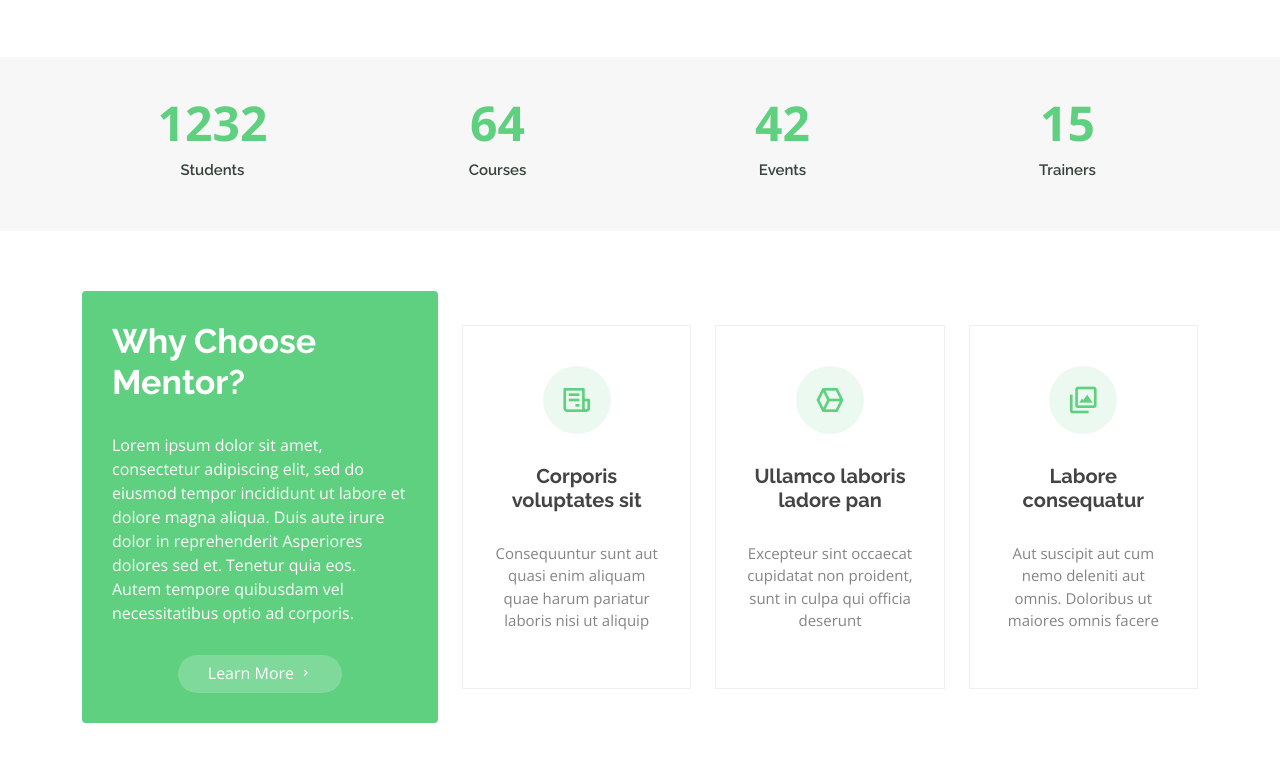
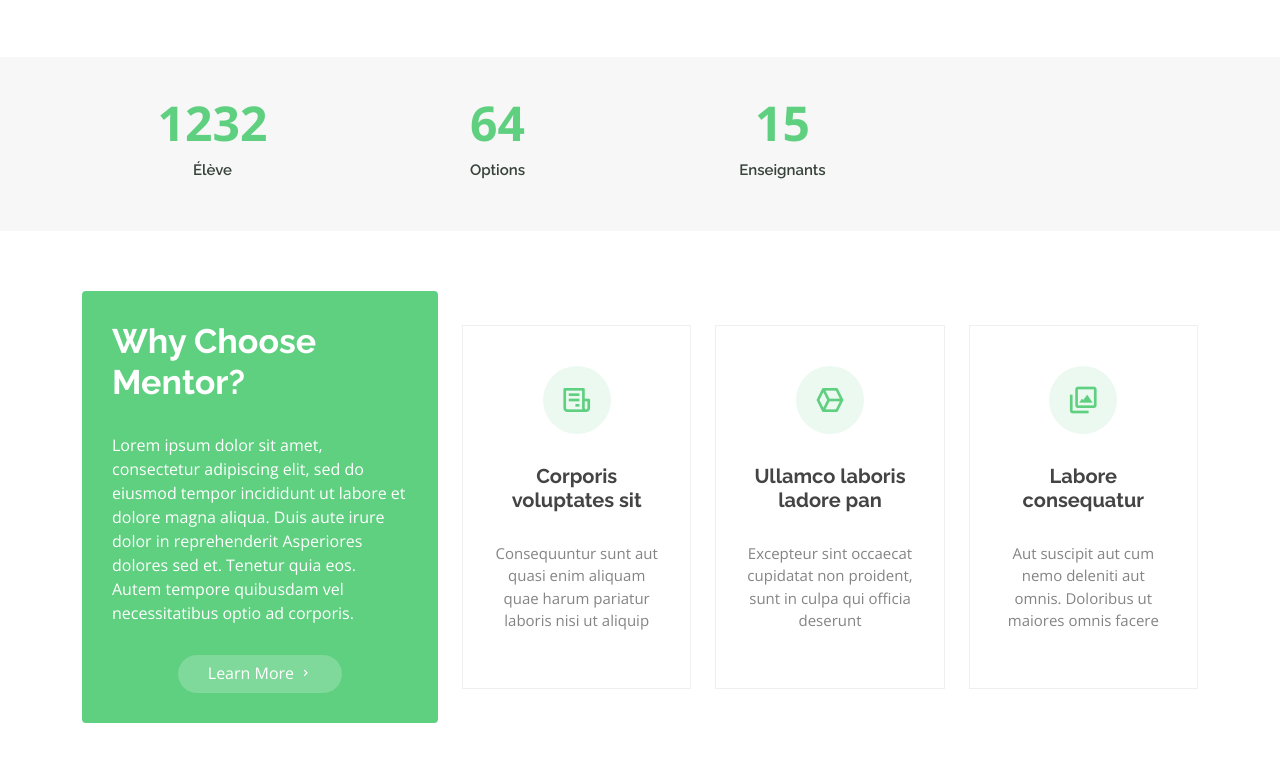
Before and after one commit to smirltech/itpl-template, a plain HTML site: page index.html in a window 1280 px wide. Shown: the part 1113-1880 px from the top of the page. Drawn offline with nearby package versions, Linux system fonts and the light colour scheme.

Commit message:
Accueil footer

```diff
--- a/index.html
+++ b/index.html
@@ -112,22 +112,22 @@
 
           <div class="col-lg-3 col-6 text-center">
             <span data-purecounter-start="0" data-purecounter-end="1232" data-purecounter-duration="1" class="purecounter"></span>
-            <p>Students</p>
+            <p>Élève</p>
           </div>
 
           <div class="col-lg-3 col-6 text-center">
             <span data-purecounter-start="0" data-purecounter-end="64" data-purecounter-duration="1" class="purecounter"></span>
-            <p>Courses</p>
+            <p>Options</p>
           </div>
 
-          <div class="col-lg-3 col-6 text-center">
+          <!--div class="col-lg-3 col-6 text-center">
             <span data-purecounter-start="0" data-purecounter-end="42" data-purecounter-duration="1" class="purecounter"></span>
             <p>Events</p>
-          </div>
+          </div-->
 
           <div class="col-lg-3 col-6 text-center">
             <span data-purecounter-start="0" data-purecounter-end="15" data-purecounter-duration="1" class="purecounter"></span>
-            <p>Trainers</p>
+            <p>Enseignants</p>
           </div>
 
         </div>
@@ -452,7 +452,7 @@
           <div class="col-lg-2 col-md-6 footer-links">
             <h4>Liens Utiles</h4>
             <ul>
-              <li><i class="bx bx-chevron-right"></i> <a href="index.html">Acceuil</a></li>
+              <li><i class="bx bx-chevron-right"></i> <a href="index.html">Accueil</a></li>
               <li><i class="bx bx-chevron-right"></i> <a href="pricing.html">Notre Histoire</a></li>
               <li><i class="bx bx-chevron-right"></i> <a href="courses.html">Nos Options</a></li>
               <li><i class="bx bx-chevron-right"></i> <a href="events.html">Nos Élèves</a></li-->
```
Also changed, not shown: about.html (+1 -1 lines), contact.html (+1 -1 lines), courses.html (+1 -1 lines), events.html (+1 -1 lines), pricing.html (+1 -1 lines), trainers.html (+1 -1 lines).
